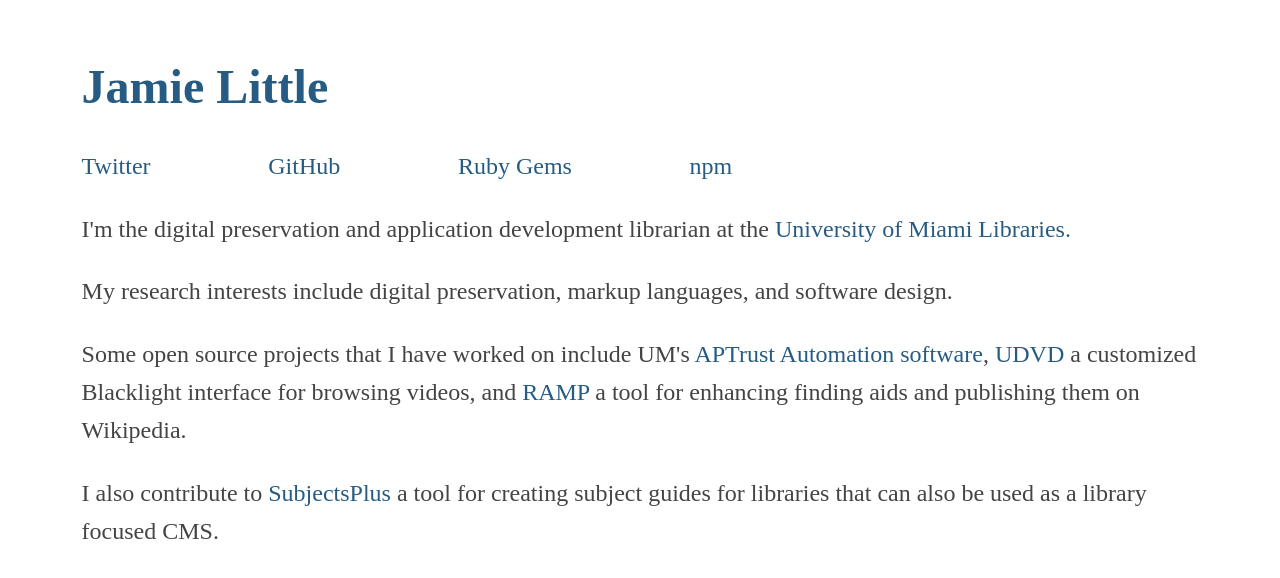
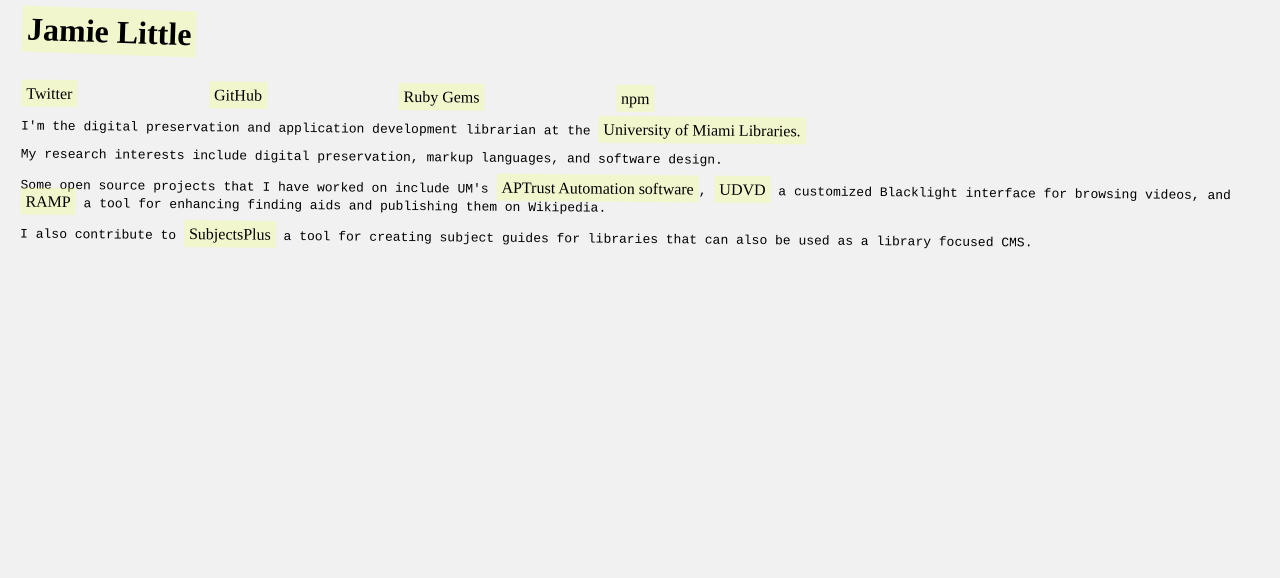
Before and after one commit to little9/little9.github.io, a Jekyll site: the page built from index.html, in a window 1280 px wide. Shown: the top 578 px of the page. Built offline with Jekyll 4.4.1, drawn with Linux system fonts in a browser that asks for light colours.

Commit message:
Update _base.scss

```diff
--- a/_sass/_base.scss
+++ b/_sass/_base.scss
@@ -1,48 +1,15 @@
-body
-{
-    margin: 2.4em;
-    line-height:1.6em;
-    font-size: 1.5em;
-    color:#444;
-    padding:0 1em;
-    font-family:"游ゴシック体","YuGothic","游ゴシック";
-}
-h1,h2,h3{
-    line-height:1.2;
-	font-size:2em;
-}
+/*font-family:"游ゴシック体","YuGothic","游ゴシック";*/
+@charset "UTF-8";
+body {/* margin: 2.4em; *//* line-height: 1.6em; *//* font-size: 1.5em; *//* color: #444; */padding: 0 1em;font-family: monospace;background: #f1f1f1;transform: rotate(.5deg);}
 
-a {
-  text-decoration:none;
-  border-bottom: 0px;
-  transition: 0.4 ease;
-}
+h1, h2, h3 {/* line-height: 1.2; *//* font-size: 2em; */transform: rotate(1.5deg);margin-top: 1em;font-family: "Microsoft Sans Serif";}
 
-.external-links {
-display: inline;
-list-style-type: none;;
-padding-left:0;
-}
+a {text-decoration: none;border-bottom: 0px;transition: 0.4 ease;padding: 5px;background: rgba(240, 255, 115, 0.3);/* box-shadow: 1px 1px 0px 1px black; *//* border-top: 1px dotted grey; */color: black;/* transform: rotate(10deg); */font-family: "Microsoft Sans Serif";}
 
-.external-links li {
-    display:inline;
-    padding-right:10%;
-    margin-bottom:2%;
-}
+a {}
 
+.external-links {/* display: inline; */list-style-type: urdu;padding-left: 0;}
 
-a:link,
-a:visited { color: #265C83; }
-a:hover   {
-transition: 0.4 ease;
-text-decoration:underline;
-width:30px;
-}
-a:active  {
-  transition:  .4s ease;
-}
+.external-links li {display: inline;padding-right: 10%;margin-bottom: 15%;color: black;transform: rotate(10deg);}
 
-
-.social-media-list li {
-width:50px;
-}
+.social-media-list li { width: 50px; }
```
